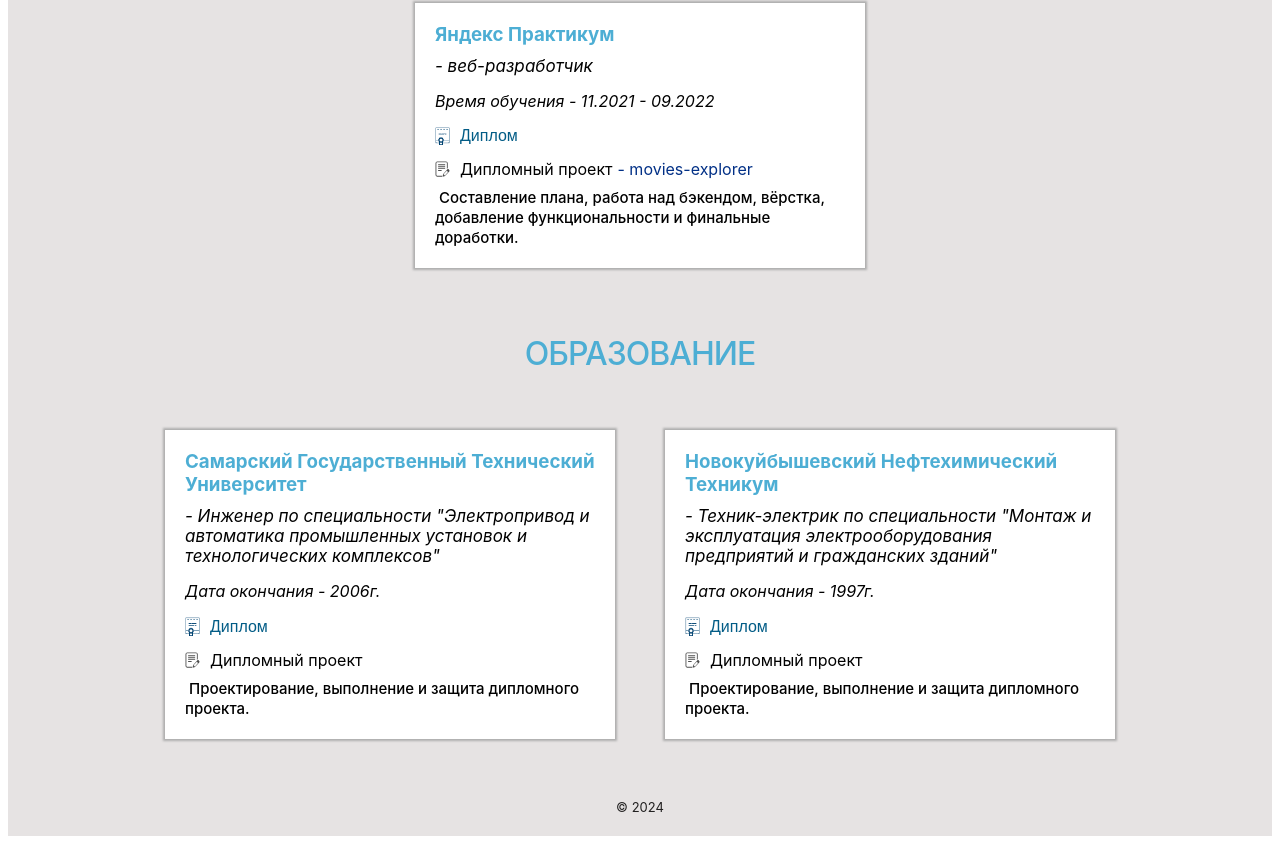
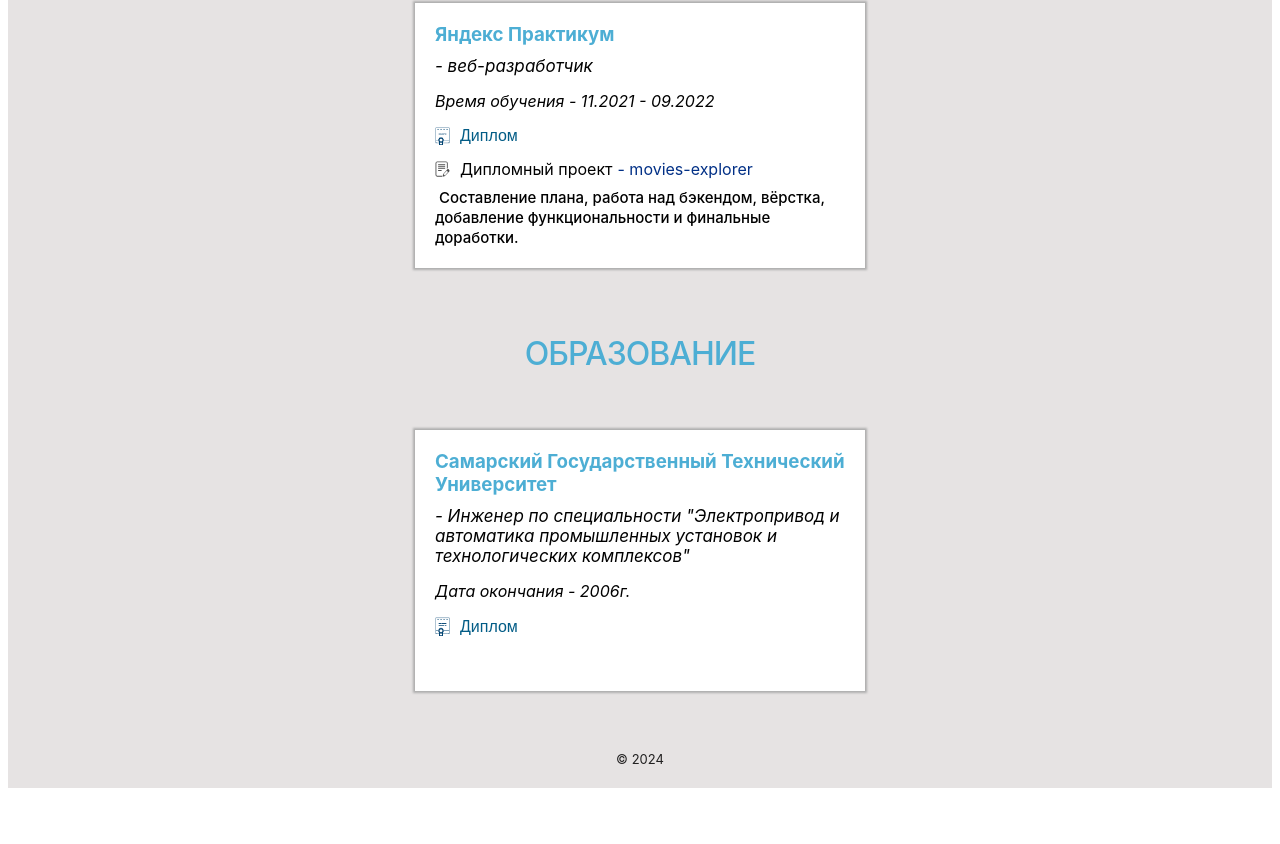
Before and after one commit to Vik163own/me, a React (Create React App) app: page / in a window 1280 px wide. Shown: the part 1715-2559 px from the top of the page. After the commit the page ends 2511 px from the top, so only its background shows below. Built offline with nearby package versions, Linux system fonts and the light colour scheme.

Commit message:
изменение образования

```diff
--- a/src/components/Main/education-element/education-element.js
+++ b/src/components/Main/education-element/education-element.js
@@ -56,6 +56,8 @@ export function EducationElement({ card }) {
             <p className="education__button-text">Диплом</p>
           </button>
         )}
+        {card.description.length > 0 ? (
+          <>
             <p className="education__info">
               <img className="education__icon" src={university} alt="sheet" />
               {card.dataId ? "Дипломный проект" : "Проект"}
@@ -73,6 +75,17 @@ export function EducationElement({ card }) {
                 &nbsp;{item}
               </p>
             ))}
+          </>
+        ) : (
+          <a
+            className="education__link"
+            href={card.gh}
+            target="_blank"
+            rel="noreferrer"
+          >
+            {card.project}
+          </a>
+        )}
       </li>
       <Diplomas name={name} isOpen={isOpen} closePopup={closePopup} />
     </>
--- a/src/constants/educations.js
+++ b/src/constants/educations.js
@@ -42,14 +42,14 @@ export const education = [
     dates: "Дата окончания - 2006г.",
     specialization:
       '- Инженер по  специальности "Электропривод и автоматика промышленных установок и технологических комплексов"',
-    description: ["Проектирование, выполнение и защита дипломного проекта."],
+    description: [],
   },
-  {
-    dataId: "nht",
-    name: "Новокуйбышевский Нефтехимический Техникум",
-    dates: "Дата окончания - 1997г.",
-    specialization:
-      '- Техник-электрик по специальности "Монтаж и эксплуатация электрооборудования предприятий и гражданских зданий"',
-    description: ["Проектирование, выполнение и защита дипломного проекта."],
-  },
+  // {
+  //   dataId: "nht",
+  //   name: "Новокуйбышевский Нефтехимический Техникум",
+  //   dates: "Дата окончания - 1997г.",
+  //   specialization:
+  //     '- Техник-электрик по специальности "Монтаж и эксплуатация электрооборудования предприятий и гражданских зданий"',
+  //   description: ["Проектирование, выполнение и защита дипломного проекта."],
+  // },
 ];
```
Lines whose indentation alone changed are shown as unchanged.
